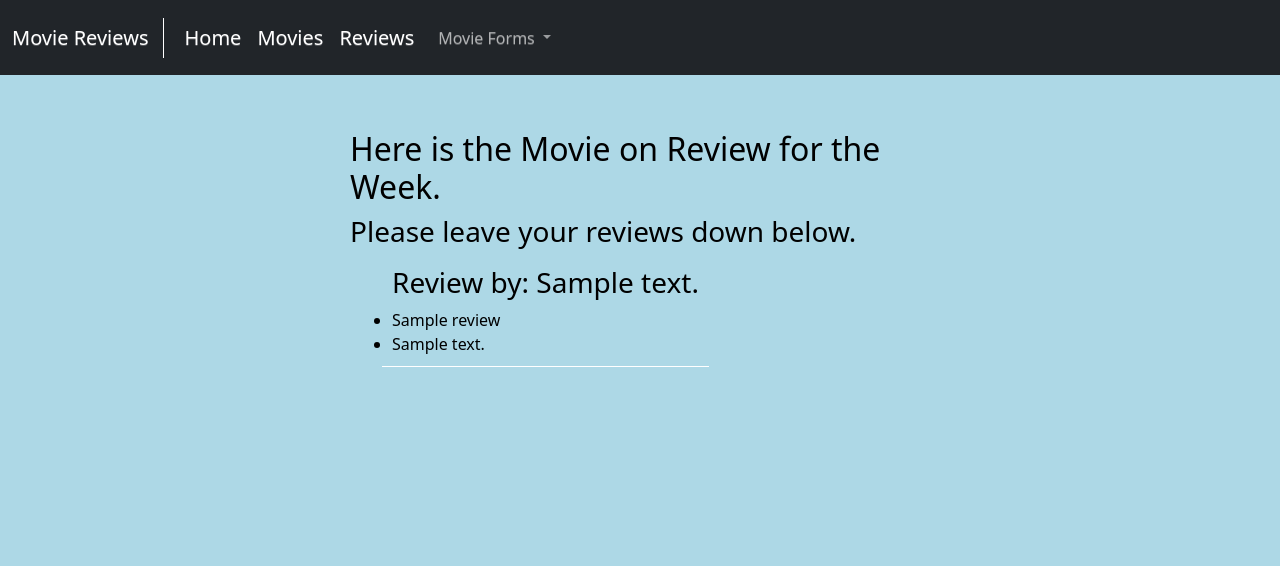
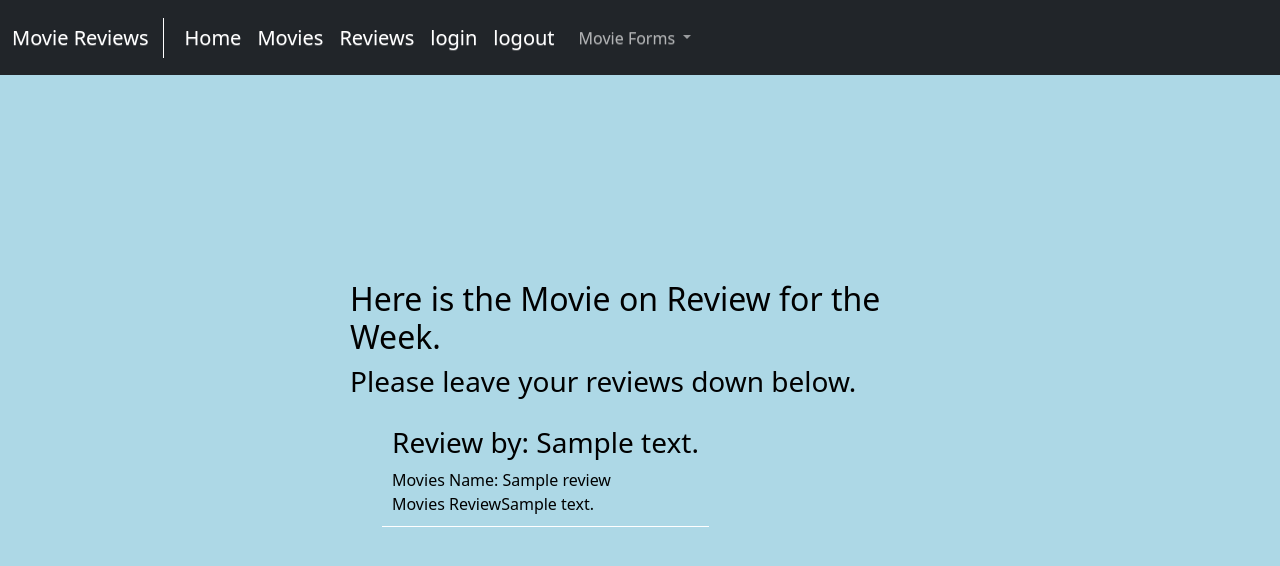
Before and after one commit to josh671/it112FinalProject, a Django app: page /movieR/reviews/ in a window 1280 px wide. Shown: the top 566 px of the page. Run offline with Django 3.2, Linux system fonts and the light colour scheme; tables that the repository leaves empty hold one stand-in row (values such as "Sample post"); some libraries are stand-ins or nearby versions.

Commit message:
adding authentication to reviews form

```diff
--- a/MovieReviews/movieR/static/styles.css
+++ b/MovieReviews/movieR/static/styles.css
@@ -130,4 +130,11 @@ body{
     padding: 10px;
     position: absolute;
     display: block;
+    list-style-type: none;
+    margin-top: 10px;
 }
+
+.container_base{
+    margin-top: 150px;
+    display: block;
+}
--- a/MovieReviews/movieR/templates/base.html
+++ b/MovieReviews/movieR/templates/base.html
@@ -20,7 +20,8 @@
       <a class="navbar-brand" href="{% url 'index' %}">Home</a>
       <a class="navbar-brand" href="{% url 'movies' %}">Movies</a>
       <a class="navbar-brand" href="{% url 'reviews' %}">Reviews</a>
-
+      <a class="navbar-brand" href="{% url 'login' %}">login</a>
+      <a class="navbar-brand" href="{% url 'logout' %}">logout</a>
       <button class="navbar-toggler" type="button" data-bs-toggle="collapse" data-bs-target="#navbarNavDarkDropdown" aria-controls="navbarNavDarkDropdown" aria-expanded="false" aria-label="Toggle navigation">
         <span class="navbar-toggler-icon"></span>
       </button>
@@ -40,10 +41,10 @@
       </div>
     </div>
   </nav>
-
+<div class="container_base">
 {% block content %}
 
 {% endblock content %}
-
+</div>
 </body>
 </html>
--- a/MovieReviews/movieR/templates/movieR/reviews.html
+++ b/MovieReviews/movieR/templates/movieR/reviews.html
@@ -8,8 +8,8 @@
     {% for m in reviews_list %}
     <div class="review_container">
     <h3>Review by: {{ m.MovieReviewerName }} </h3>
-     <li> {{ m.MovieName }}</li>
-     <li> {{ m.MovieReview }}</li>
+     <li> Movies Name: {{ m.MovieName }}</li>
+     <li> Movies Review{{ m.MovieReview }}</li>
      {% endfor %}
     </div>
 </ul>
--- a/MovieReviews/movieR/urls.py
+++ b/MovieReviews/movieR/urls.py
@@ -15,4 +15,9 @@ urlpatterns = [
 
     path('newmovie/', views.newMovie, name='newmovie'),
     path('newreview/', views.newMovieReview, name='newreview'),
+
+    #paths for login/out
+     #adding login/out
+    path('loginmessage', views.loginmessage, name='loginmessage'),
+    path('logoutmessage', views.logoutmessage, name='logoutmessage'),
 ]
--- a/MovieReviews/movieR/views.py
+++ b/MovieReviews/movieR/views.py
@@ -2,6 +2,8 @@ from django.shortcuts import get_object_or_404, render
 from .models import Movies, MovieType, Reviews
 from django.urls import reverse_lazy
 #adding form stuff 5-31-2021
+#adding login stuffs
+from django.contrib.auth.decorators import login_required
 from .forms import MovieTypeForm, ReviewsForm, MoviesForm
 # Create your views here.
 #5-24-2021
@@ -45,7 +47,8 @@ def newMovie(request):
     else:
         form=MoviesForm
     return render(request, 'movieR/newmovie.html', {'form':form})
-
+#required login
+@login_required
 def newMovieReview(request):
     form=ReviewsForm
     if request.method=='POST':
@@ -57,3 +60,11 @@ def newMovieReview(request):
     else:
         form=ReviewsForm
     return render(request, 'movieR/newmovie.html', {'form':form})
+
+
+#start of login/out
+def loginmessage(request):
+    return render(request, 'movieR/loginmessage.html')
+
+def logoutmessage(request):
+    return render(request, 'movieR/logoutmessage.html')
--- a/MovieReviews/moviesRev/settings.py
+++ b/MovieReviews/moviesRev/settings.py
@@ -128,3 +128,7 @@ STATIC_URL = '/static/'
 # https://docs.djangoproject.com/en/3.2/ref/settings/#default-auto-field
 
 DEFAULT_AUTO_FIELD = 'django.db.models.BigAutoField'
+
+
+LOGIN_REDIRECT_URL='loginmessage'
+LOGOUT_REDIRECT_URL='logoutmessage'
--- a/MovieReviews/moviesRev/urls.py
+++ b/MovieReviews/moviesRev/urls.py
@@ -21,5 +21,5 @@ from django.urls import path, include
 urlpatterns = [
     path('admin/', admin.site.urls),
     path('movieR/', include('movieR.urls')),
-
+    path('accounts/', include('django.contrib.auth.urls')),
 ]
```
Also changed, not shown: MovieReviews/movieR/templates/movieR/loginmessage.html (added, +8 -0 lines), MovieReviews/movieR/templates/movieR/logoutmessage.html (added, +8 -0 lines), MovieReviews/movieR/templates/registration/login.html (added, +10 -0 lines).
